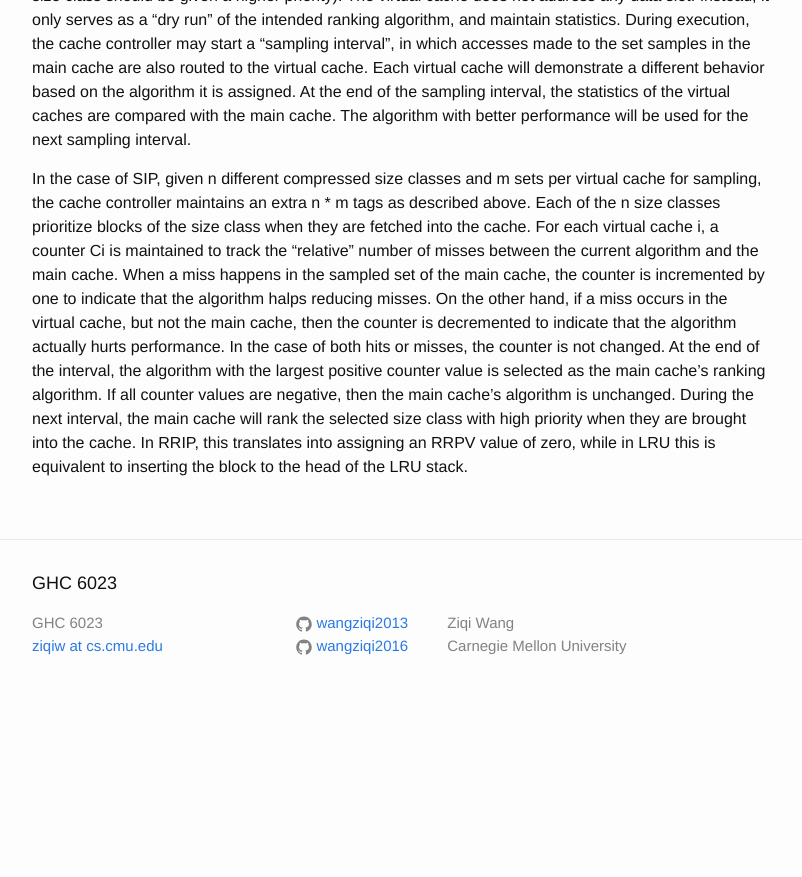
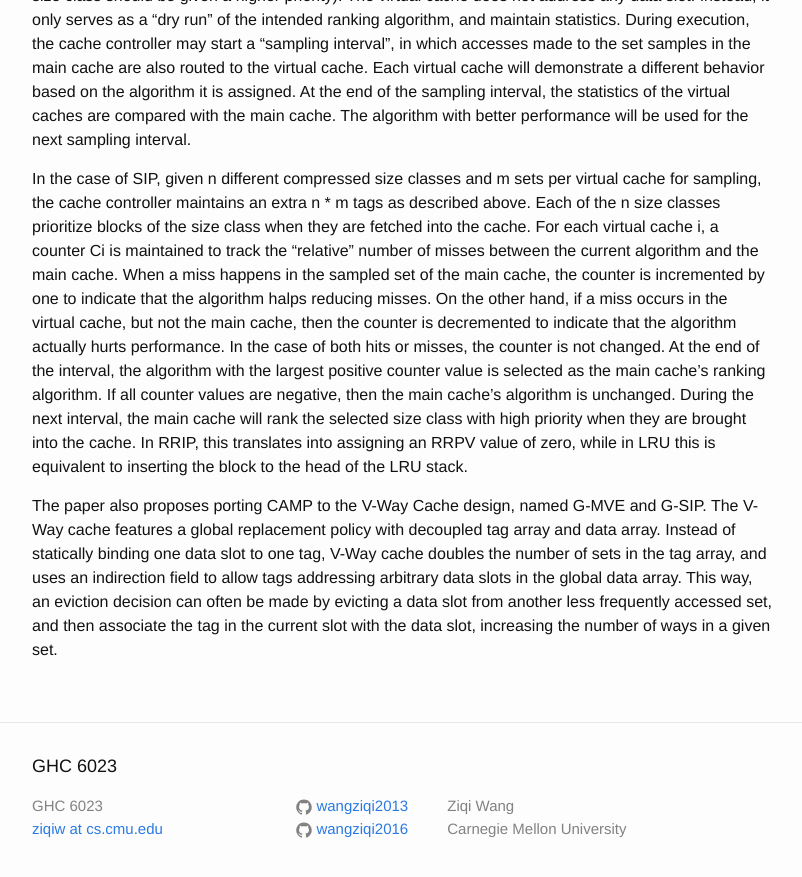
Before and after one commit to wangziqi2013/wangziqi2013.github.io, a Jekyll site: the page built from _posts/2020-06-04-camp.markdown, in a window 1280 px wide and 900 px high, scrolled down 1576 px. Shown: the top 877 px of the window, without its empty margins (238-1040 px from the left). Built offline with Jekyll 4.4.1, drawn with Linux system fonts in a browser that asks for light colours; before the commit the page ends 2293 px from its top, so only the background shows below that.

Commit message:
Adding v way cache

```diff
--- a/_posts/2020-06-04-camp.markdown
+++ b/_posts/2020-06-04-camp.markdown
@@ -75,3 +75,10 @@ main cache's ranking algorithm. If all counter values are negative, then the mai
 During the next interval, the main cache will rank the selected size class with high priority when they are brought
 into the cache. In RRIP, this translates into assigning an RRPV value of zero, while in LRU this is equivalent to inserting
 the block to the head of the LRU stack.
+
+The paper also proposes porting CAMP to the V-Way Cache design, named G-MVE and G-SIP. The V-Way cache features a global
+replacement policy with decoupled tag array and data array. Instead of statically binding one data slot to one tag,
+V-Way cache doubles the number of sets in the tag array, and uses an indirection field to allow tags addressing arbitrary
+data slots in the global data array. This way, an eviction decision can often be made by evicting a data slot from
+another less frequently accessed set, and then associate the tag in the current slot with the data slot, increasing
+the number of ways in a given set.
```
